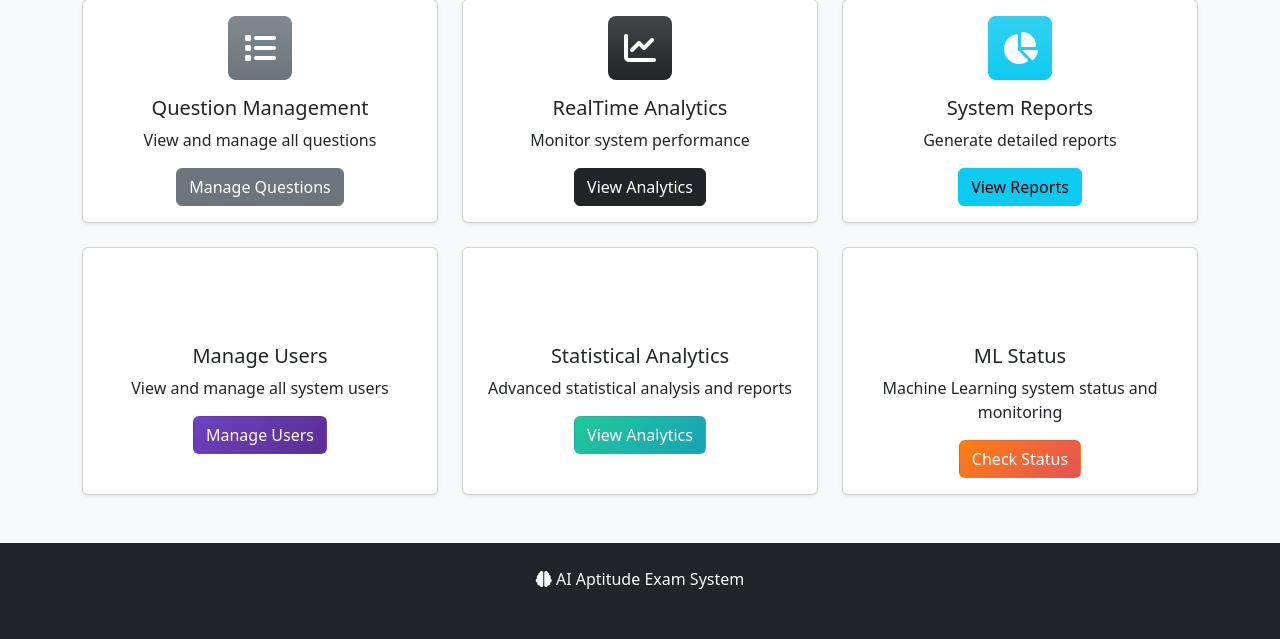
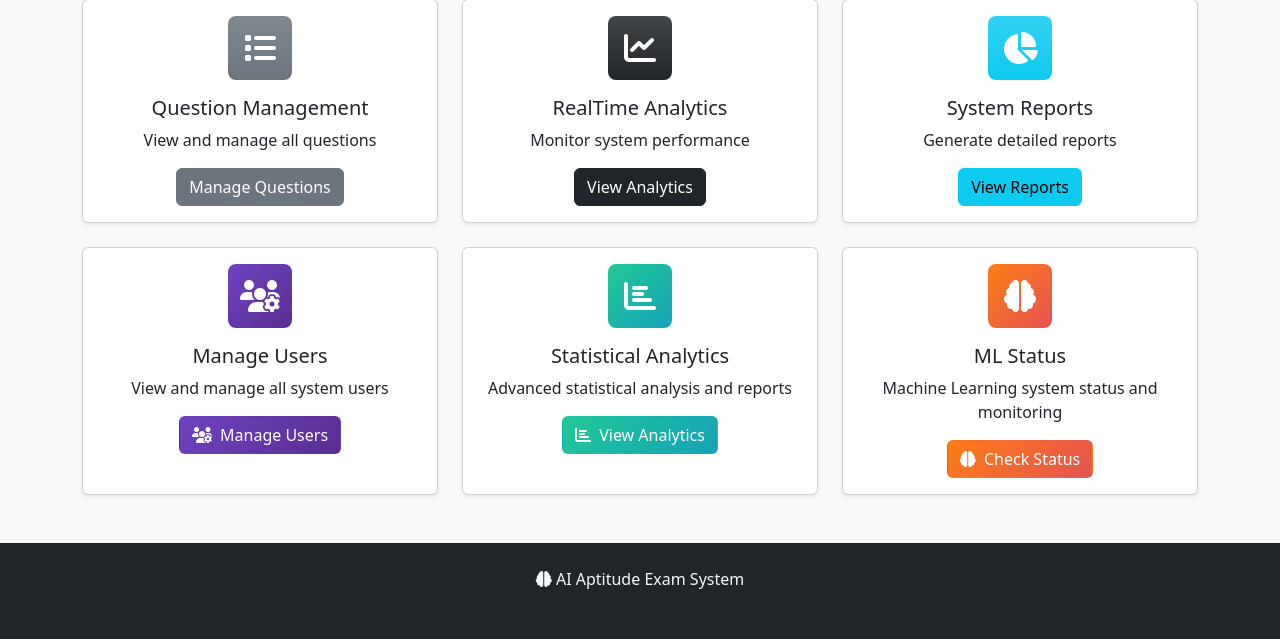
Before and after one commit to shweta09111/ai-aptitude-exam, a Flask app: template templates/admin_dashboard.html in a window 1280 px wide. Shown: the part 542-1181 px from the top of the page. Run offline with Flask 3, Linux system fonts and the light colour scheme; the template is opened without the code that fills it, so the values that code supplies are empty; some libraries are stand-ins or nearby versions.

Commit message:
Fix missing icons: Add proper FontAwesome icons to Manage Users, Statistical Analytics, and ML Status cards with proper flexbox centering

```diff
--- a/templates/admin_dashboard.html
+++ b/templates/admin_dashboard.html
@@ -170,12 +170,14 @@
         <div class="col-lg-4 col-md-6">
             <div class="card h-100 shadow-sm">
                 <div class="card-body text-center">
-                    <div class="feature-icon bg-purple bg-gradient text-white rounded-3 mb-3 mx-auto" style="width: 4rem; height: 4rem; background: linear-gradient(135deg, #6f42c1 0%, #5a2d91 100%);">
-                        <i class="fas fa-users-cog fa-2x" style="line-height: 4rem;"></i>
+                    <div class="feature-icon text-white rounded-3 mb-3 mx-auto d-flex align-items-center justify-content-center" style="width: 4rem; height: 4rem; background: linear-gradient(135deg, #6f42c1 0%, #5a2d91 100%);">
+                        <i class="fas fa-users-cog fa-2x"></i>
                     </div>
                     <h5 class="card-title">Manage Users</h5>
                     <p class="card-text">View and manage all system users</p>
-                    <a href="{{ url_for('admin_users') }}" class="btn" style="background: linear-gradient(135deg, #6f42c1 0%, #5a2d91 100%); color: white;">Manage Users</a>
+                    <a href="{{ url_for('admin_users') }}" class="btn" style="background: linear-gradient(135deg, #6f42c1 0%, #5a2d91 100%); color: white;">
+                        <i class="fas fa-users-cog me-1"></i> Manage Users
+                    </a>
                 </div>
             </div>
         </div>
@@ -184,12 +186,14 @@
         <div class="col-lg-4 col-md-6">
             <div class="card h-100 shadow-sm">
                 <div class="card-body text-center">
-                    <div class="feature-icon bg-teal bg-gradient text-white rounded-3 mb-3 mx-auto" style="width: 4rem; height: 4rem; background: linear-gradient(135deg, #20c997 0%, #17a2b8 100%);">
-                        <i class="fas fa-chart-bar fa-2x" style="line-height: 4rem;"></i>
+                    <div class="feature-icon text-white rounded-3 mb-3 mx-auto d-flex align-items-center justify-content-center" style="width: 4rem; height: 4rem; background: linear-gradient(135deg, #20c997 0%, #17a2b8 100%);">
+                        <i class="fas fa-chart-bar fa-2x"></i>
                     </div>
                     <h5 class="card-title">Statistical Analytics</h5>
                     <p class="card-text">Advanced statistical analysis and reports</p>
-                    <a href="{{ url_for('ab_analytics') }}" class="btn" style="background: linear-gradient(135deg, #20c997 0%, #17a2b8 100%); color: white;">View Analytics</a>
+                    <a href="{{ url_for('ab_analytics') }}" class="btn" style="background: linear-gradient(135deg, #20c997 0%, #17a2b8 100%); color: white;">
+                        <i class="fas fa-chart-bar me-1"></i> View Analytics
+                    </a>
                 </div>
             </div>
         </div>
@@ -198,12 +202,14 @@
         <div class="col-lg-4 col-md-6">
             <div class="card h-100 shadow-sm">
                 <div class="card-body text-center">
-                    <div class="feature-icon bg-orange bg-gradient text-white rounded-3 mb-3 mx-auto" style="width: 4rem; height: 4rem; background: linear-gradient(135deg, #fd7e14 0%, #e55353 100%);">
-                        <i class="fas fa-brain fa-2x" style="line-height: 4rem;"></i>
+                    <div class="feature-icon text-white rounded-3 mb-3 mx-auto d-flex align-items-center justify-content-center" style="width: 4rem; height: 4rem; background: linear-gradient(135deg, #fd7e14 0%, #e55353 100%);">
+                        <i class="fas fa-brain fa-2x"></i>
                     </div>
                     <h5 class="card-title">ML Status</h5>
                     <p class="card-text">Machine Learning system status and monitoring</p>
-                    <a href="{{ url_for('ml_status') }}" class="btn" style="background: linear-gradient(135deg, #fd7e14 0%, #e55353 100%); color: white;">Check Status</a>
+                    <a href="{{ url_for('ml_status') }}" class="btn" style="background: linear-gradient(135deg, #fd7e14 0%, #e55353 100%); color: white;">
+                        <i class="fas fa-brain me-1"></i> Check Status
+                    </a>
                 </div>
             </div>
         </div>
```
